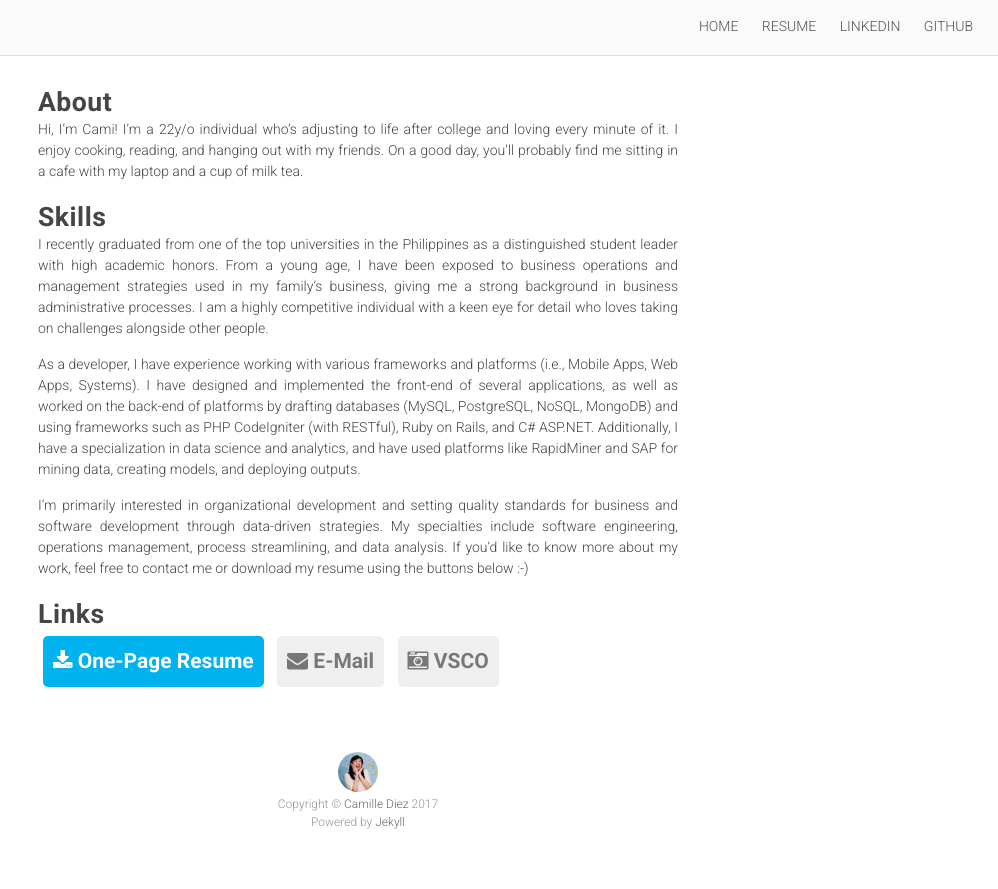
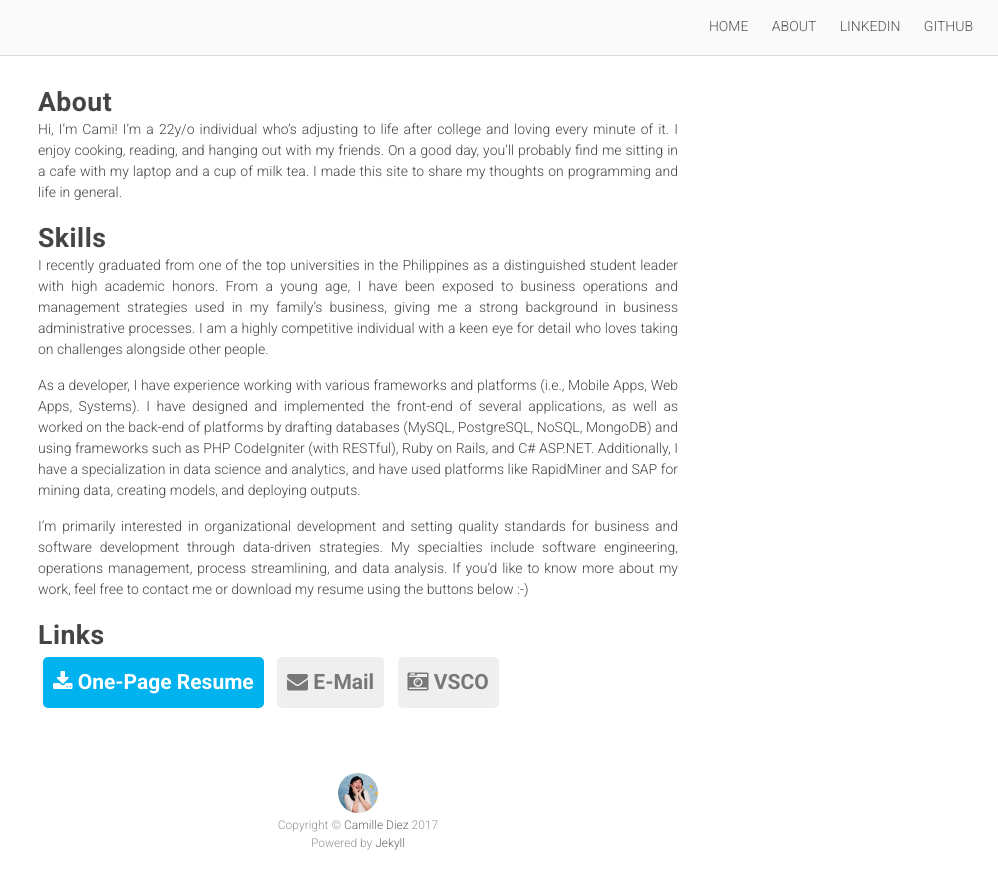
Before and after one commit to diezcami/diezcami.github.io, a Jekyll site: the page built from about.markdown, in a window 1280 px wide. Shown: the top 889 px of the page, without its empty margins (282-1280 px from the left). Built offline with Jekyll 4.4.1, drawn with Linux system fonts in a browser that asks for light colours; nearby versions of some CDN libraries.

Commit message:
Changed resume to about

```diff
--- a/resume.markdown
+++ b/about.markdown
@@ -1,11 +1,11 @@
 ---
 layout: page
-title: Resume
-permalink: /resume/
+title: About
+permalink: /about/
 notitle: true
 ---
 # About
-Hi, I'm Cami! I'm a 22y/o individual who's adjusting to life after college and loving every minute of it. I enjoy cooking, reading, and hanging out with my friends. On a good day, you'll probably find me sitting in a cafe with my laptop and a cup of milk tea.
+Hi, I'm Cami! I'm a 22y/o individual who's adjusting to life after college and loving every minute of it. I enjoy cooking, reading, and hanging out with my friends. On a good day, you'll probably find me sitting in a cafe with my laptop and a cup of milk tea. I made this site to share my thoughts on programming and life in general.
 
 # Skills
 I recently graduated from one of the top universities in the Philippines as a distinguished student leader with high academic honors. From a young age, I have been exposed to business operations and management strategies used in my family's business, giving me a strong background in business administrative processes. I am a highly competitive individual with a keen eye for detail who loves taking on challenges alongside other people.
```
